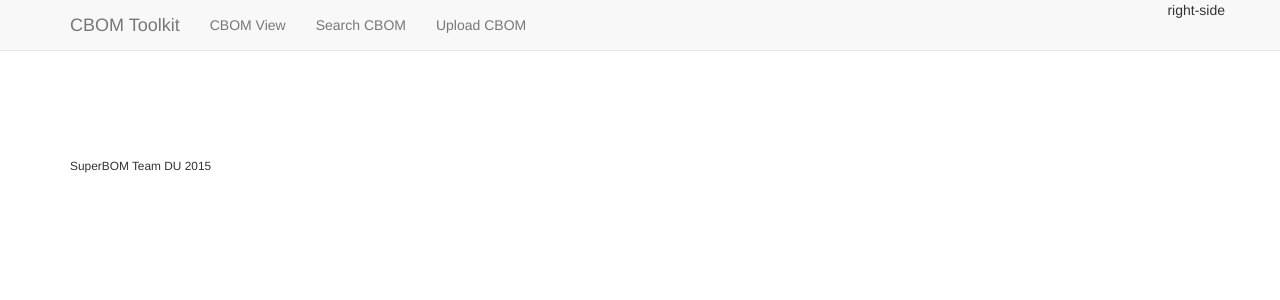
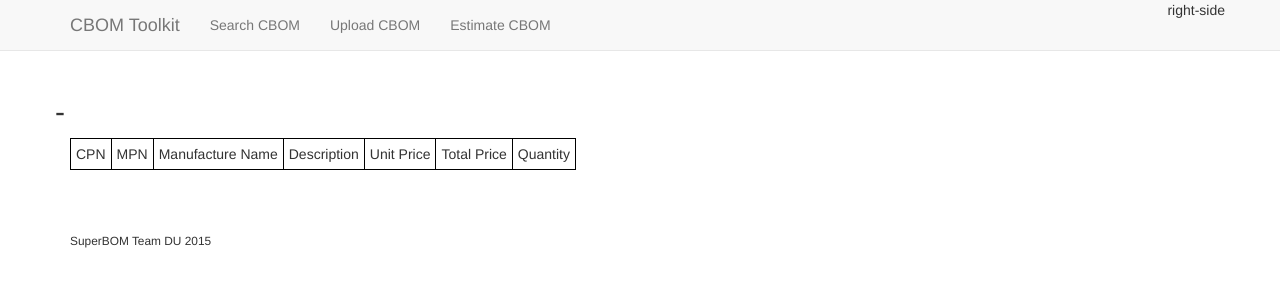
Before and after one commit to a-leut/costed_bill_of_materials, a Flask app: template project/templates/cbom/view_cbom.html in a window 1280 px wide. Shown: the top 300 px of the page. Run offline with Flask 2, Linux system fonts and the light colour scheme; the template is opened without the code that fills it, so the values that code supplies are empty; some libraries are stand-ins or nearby versions.

Commit message:
fixed grid view and fixed file downloading as csv

```diff
--- a/project/templates/cbom/home.html
+++ b/project/templates/cbom/home.html
@@ -4,7 +4,7 @@
 
 <div class="body-content">
   <div class="row">
-    <h1>Welcome!</h1>
+    <h1>CBOM Estimation Tool</h1>
   </div>
 </div>
 
--- a/project/templates/cbom/view_cbom.html
+++ b/project/templates/cbom/view_cbom.html
@@ -5,11 +5,71 @@
 
 <div class="body-content">
   <div class="row">
-    <h1></h1>
+    <h2>{{CBOM.name}} - {{CBOM.upload_date}}</h2>
   </div>
+    <div>
+        <style>
+            table, th, td {
+                border: 1px solid black;
+                border-collapse: collapse;
+            }
+            th, td {
+                padding: 5px;
+                text-align: left;
+            }
+        </style>
+    </div>
   <div>
-
-
+      <table>
+          <tr>
+              <td>
+                  CPN
+              </td>
+              <td>
+                  MPN
+              </td>
+              <td>
+                  Manufacture Name
+              </td>
+              <td>
+                  Description
+              </td>
+              <td>
+                  Unit Price
+              </td>
+              <td>
+                  Total Price
+              </td>
+              <td>
+                  Quantity
+              </td>
+          </tr>
+          {% for cbom in rows %}
+          <tr>
+              <td>
+                  {{ cbom.cpn }}
+              </td>
+              <td>
+                  {{ cbom.mpn }}
+              </td>
+              <td>
+                  {{ cbom.man_name }}
+              </td>
+              <td>
+                  {{ cbom.description }}
+              </td>
+              <td>
+                  {{ cbom.unit_price }}
+              </td>
+              <td>
+                  {{ cbom.total_price }}
+              </td>
+              <td>
+                  {{ cbom.quantity }}
+              </td>
+          </tr>
+          {% endfor %}
+      </table>
   </div>
 </div>
 
--- a/project/templates/header.html
+++ b/project/templates/header.html
@@ -15,9 +15,9 @@
       <!-- Collect the nav links, forms, and other content for toggling -->
       <div class="collapse navbar-collapse" id="bs-example-navbar-collapse-1">
         <ul class="nav navbar-nav">
-           <li><a href="{{ url_for('cbom.cbom') }}">CBOM View</a></li>
            <li><a href="{{ url_for('cbom.search_cbom')}}">Search CBOM </a></li>
           <li><a href="{{ url_for('cbom.upload')}}">Upload CBOM </a></li>
+          <li><a href="{{ url_for('cbom.estimate')}}">Estimate CBOM </a></li>
         </ul>
         <ul class="nav navbar-nav navbar-right">
           <li>right-side</li>
```
Also changed, not shown: project/cbom/views.py (+18 -18 lines), project/templates/cbom/output_table.html (deleted, +0 -76 lines).
